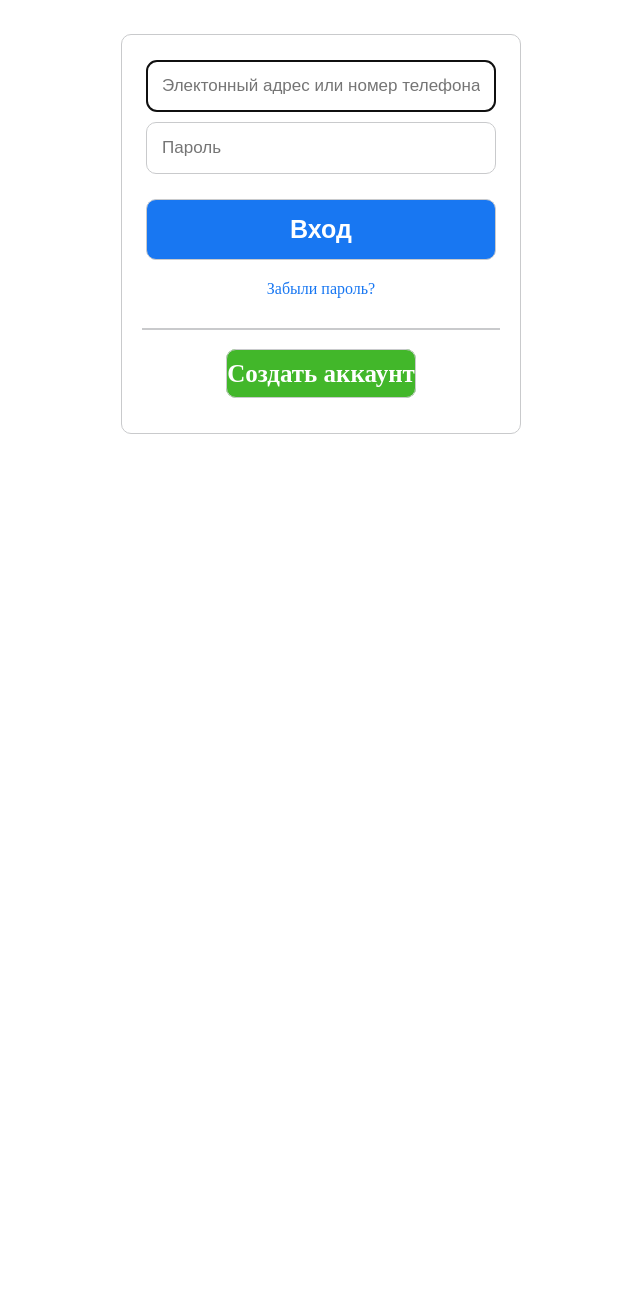
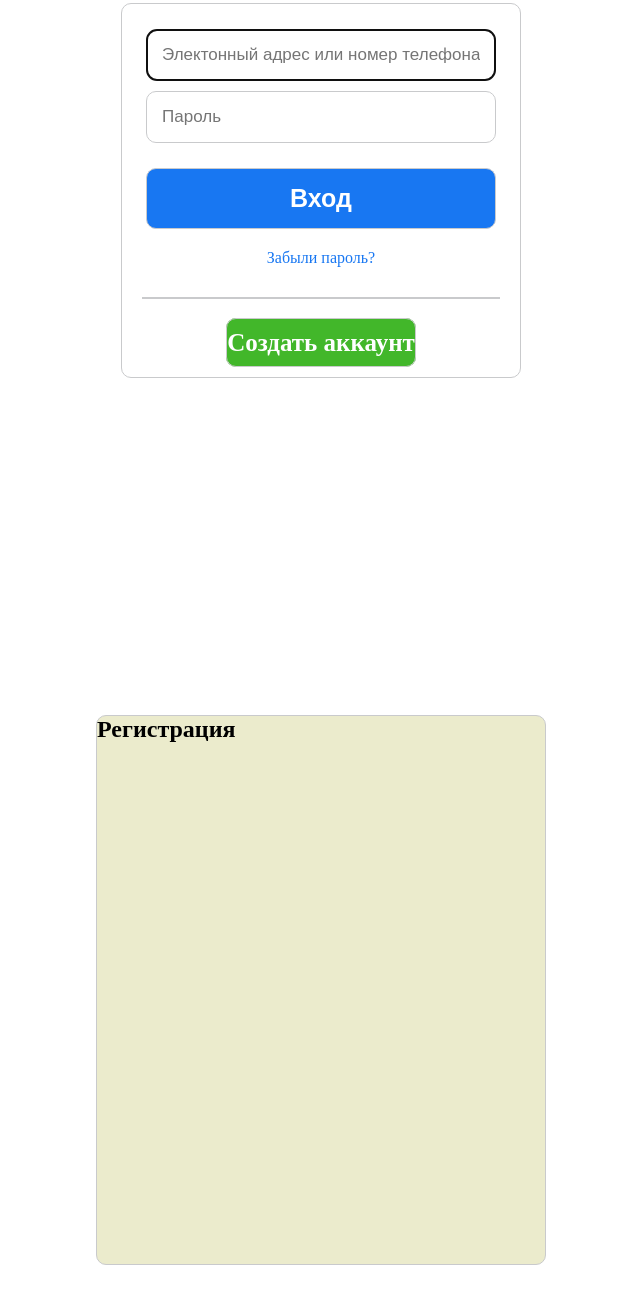
Before and after one commit to kuronek1/Facebook_form, a plain HTML site: page index.html in a window 1280 px wide. Shown: the part 166-1470 px from the top of the page, without its empty margins (319-959 px from the left). Before the commit the page ends 800 px from the top, so only its background shows below. Drawn offline with Linux system fonts and the light colour scheme.

Commit message:
Create reg form bg

```diff
--- a/Assets/css/style.css
+++ b/Assets/css/style.css
@@ -9,13 +9,17 @@ main {
     display: flex;
     justify-content: space-around;
     align-items: center;
+    flex-direction: column;
 
-    width: 100vw;
-    height: 100vh;
+
+
+
+    width: 90vw;
+    height: 200vh;
     margin: auto;
 }
 
-.facebook_auth, #login, .login_btn, .create_btn{
+.facebook_auth, #login, .login_btn, .create_btn, #facebook_reg{
     border: 1px solid #c9cacc;
     border-radius: 10px;
 }
@@ -25,7 +29,7 @@ main {
     text-align: center;
 
     max-width: 400px;
-    min-height: 400px;
+    max-height: 400px;
 }
 
 .facebook {
@@ -73,7 +77,6 @@ main {
     display: block;
     background: #c9cacc;
     height: 2px;
-    width: 100%;
 }
 
 .create_btn {
@@ -89,3 +92,9 @@ main {
 .create_btn:hover {
     background-color: #42A70A;
 }
+
+#facebook_reg {
+    min-width: 450px;
+    height: 550px;
+    background-color: rgb(235, 235, 204);
+}
--- a/index.html
+++ b/index.html
@@ -29,7 +29,12 @@
 
                     <button class="login_btn">Вход</button>
                     <a class="forgot" href="#">Забыли пароль?</a>
-                    <a href="./" class="create_btn">Создать аккаунт</a>
+                    <a href="#facebook_reg" class="create_btn">Создать аккаунт</a>
+                </form>
+            </section>
+            <section id="facebook_reg">
+                <form action="">
+                    <h2>Регистрация</h2>
                 </form>
             </section>
         </main>
```
